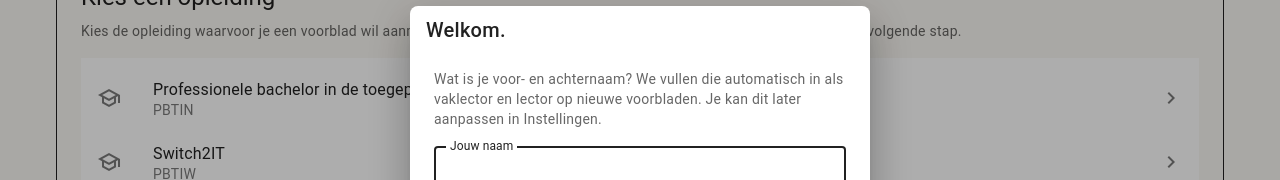
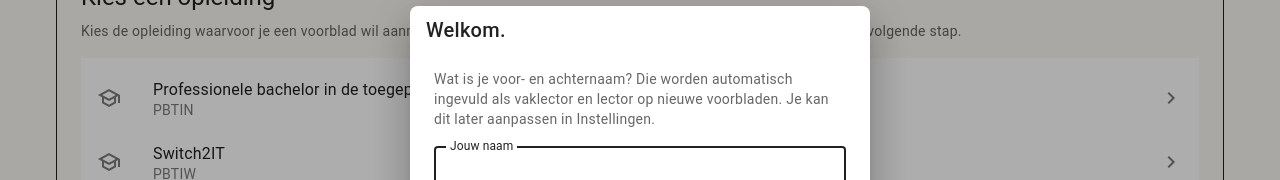
Before and after one commit to tomcoolpxl/pxl-coverkit, a Vue app: page /#/cards/new in a window 1280 px wide. Shown: the part 251-431 px from the top of the page. Built offline with nearby package versions, Linux system fonts and the light colour scheme.

Commit message:
Improve phrasing in name prompt for clarity and consistency

```diff
--- a/src/features/wizard/WizardPage.vue
+++ b/src/features/wizard/WizardPage.vue
@@ -134,7 +134,7 @@ onBeforeUnmount(() => {
         <v-card-title class="text-h6">Welkom.</v-card-title>
         <v-card-text>
           <p class="mb-4 text-body-2 text-medium-emphasis">
-            Wat is je voor- en achternaam? We vullen die automatisch in als vaklector en lector op nieuwe
+            Wat is je voor- en achternaam? Die worden automatisch ingevuld als vaklector en lector op nieuwe
             voorbladen. Je kan dit later aanpassen in Instellingen.
           </p>
           <v-text-field
```
